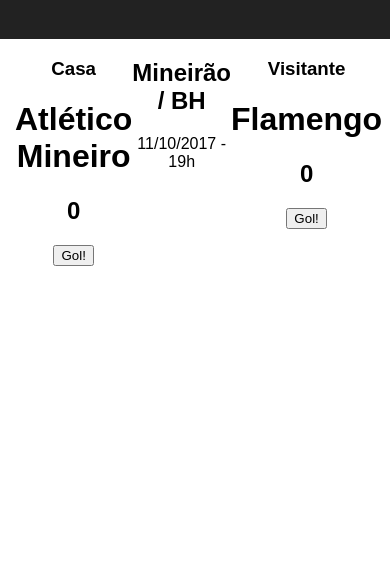
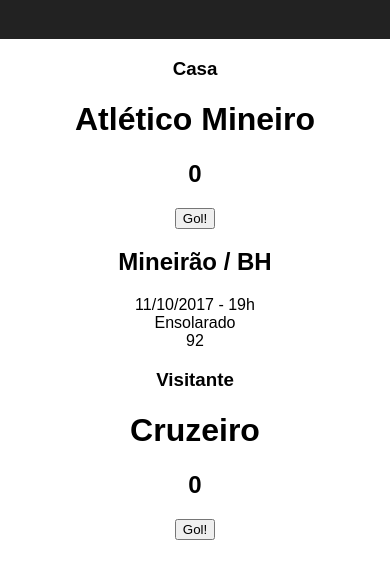
Before and after one commit to bvaugusto/placar-react, a React app: page / in a window 390 px wide. Shown: the part 151-730 px from the top of the page. Built offline with nearby package versions, Linux system fonts and the light colour scheme.

Commit message:
Prop Type

```diff
--- a/src/components/App.js
+++ b/src/components/App.js
@@ -15,7 +15,7 @@
     },
 
     visitante: {
-        nome: "Flamengo"
+        nome: "Cruzeiro"
     }
 }
 
@@ -24,14 +24,12 @@
     return (
       <div className="App">
         <header className="App-header">
-          <img src={logo} className="App-logo" alt="logo" />
-          <h1 className="App-title">Placar React</h1>
+            <div className="container">
+              <img src={logo} className="App-logo" alt="logo" />
+              <h1 className="App-title">Placar React</h1>
+            </div>
         </header>
-          <PlacarContainer
-              partida={dados.partida}
-              casa={dados.casa}
-              visitante={dados.visitante}
-          />
+          <PlacarContainer {...dados} tempo={92}/>
       </div>
     );
   }
--- a/src/components/placar/PlacarContainer.js
+++ b/src/components/placar/PlacarContainer.js
@@ -2,6 +2,7 @@
 import Time from '../time/Time'
 import Partida from '../partida/Partida'
 import '../../css/Placar.css'
+import PropTypes from 'prop-types';
 
 export default class PlacarContainer extends Component {
 
@@ -26,28 +27,30 @@
     }
 
     render(){
+
+        // Press operator, extração de dados
+        const {partida, casa, visitante} = this.props;
+
         return (
             <div className="container">
-                <div className="flex-container">
-                    <div>
+                <div className="placar-inner flex-container">
+                    <div className="time">
                         <h3>Casa</h3>
                         <Time
-                            nome={this.props.casa.nome}
+                            nome={casa.nome}
                             gols={this.state.gols_casa}
                             marcarGol={this.marcarGolCasa.bind(this)}
                         />
                     </div>
-                    <div>
-                        <Partida
-                            estadio={this.props.partida.estadio}
-                            data={this.props.partida.data}
-                            horario={this.props.partida.horario}
-                        />
+                    <div className="partida">
+                        <Partida {...partida}/>
+                        <div className="">{this.props.clima}</div>
+                        <div>{this.props.tempo}</div>
                     </div>
-                    <div>
+                    <div className="time">
                         <h3>Visitante</h3>
                         <Time
-                            nome={this.props.visitante.nome}
+                            nome={visitante.nome}
                             gols={this.state.gols_visitante}
                             marcarGol={this.marcarGolVisitante.bind(this)}
                         />
@@ -57,3 +60,13 @@
         );
     }
 }
+
+//Prop Types
+PlacarContainer.propTypes = {
+    clima: PropTypes.string,
+    tempo: PropTypes.number.isRequired
+};
+
+PlacarContainer.defaultProps = {
+  clima: 'Ensolarado'
+};
--- a/src/css/App.css
+++ b/src/css/App.css
@@ -10,7 +10,7 @@
 .App-header {
   background-color: #222;
   height: 150px;
-  padding: 20px;
+  padding: 20px 0;
   color: white;
 }
 
--- a/src/css/Placar.css
+++ b/src/css/Placar.css
@@ -4,6 +4,20 @@
     padding: 0 15px;
     max-width: 1070px;
     position: relative;
+}
+
+.placar-inner {
+    display: flex;
+    flex-wrap: wrap;
+    justify-content: space-between;
+}
+
+.placar-inner .time {
+    width: 24%;
+}
+
+.placar-inner .partida {
+    width: 50%;
 }
 
 .flex-container{
@@ -13,3 +27,14 @@
 .flex-container .flex-item {
     flex: 1;
 }
+
+@media (max-width: 500px) {
+    .placar-inner {
+        flex-direction: column;
+    }
+
+    .placar-inner .time, .placar-inner .partida {
+        width: 100%;
+    }
+
+}
```
